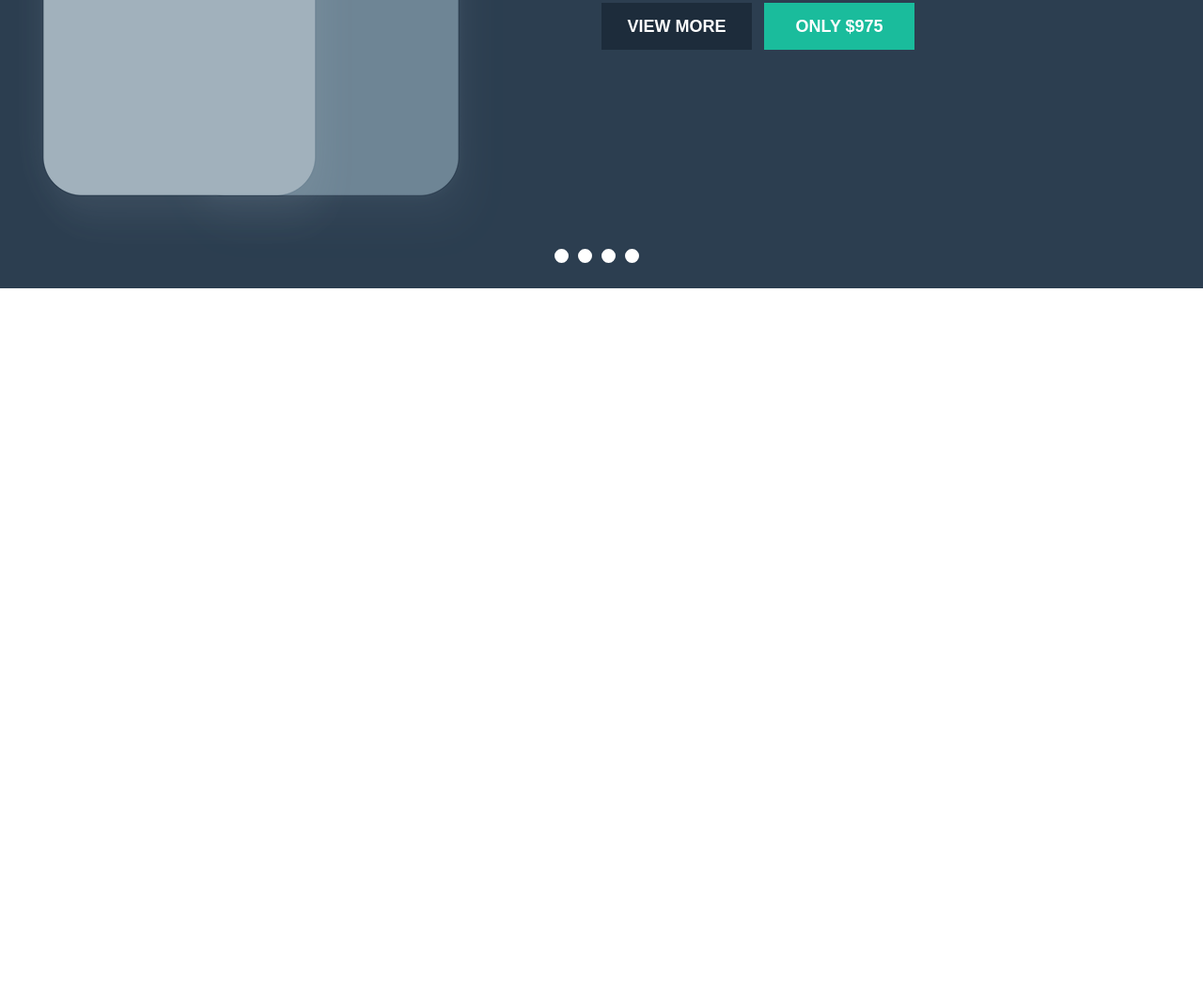
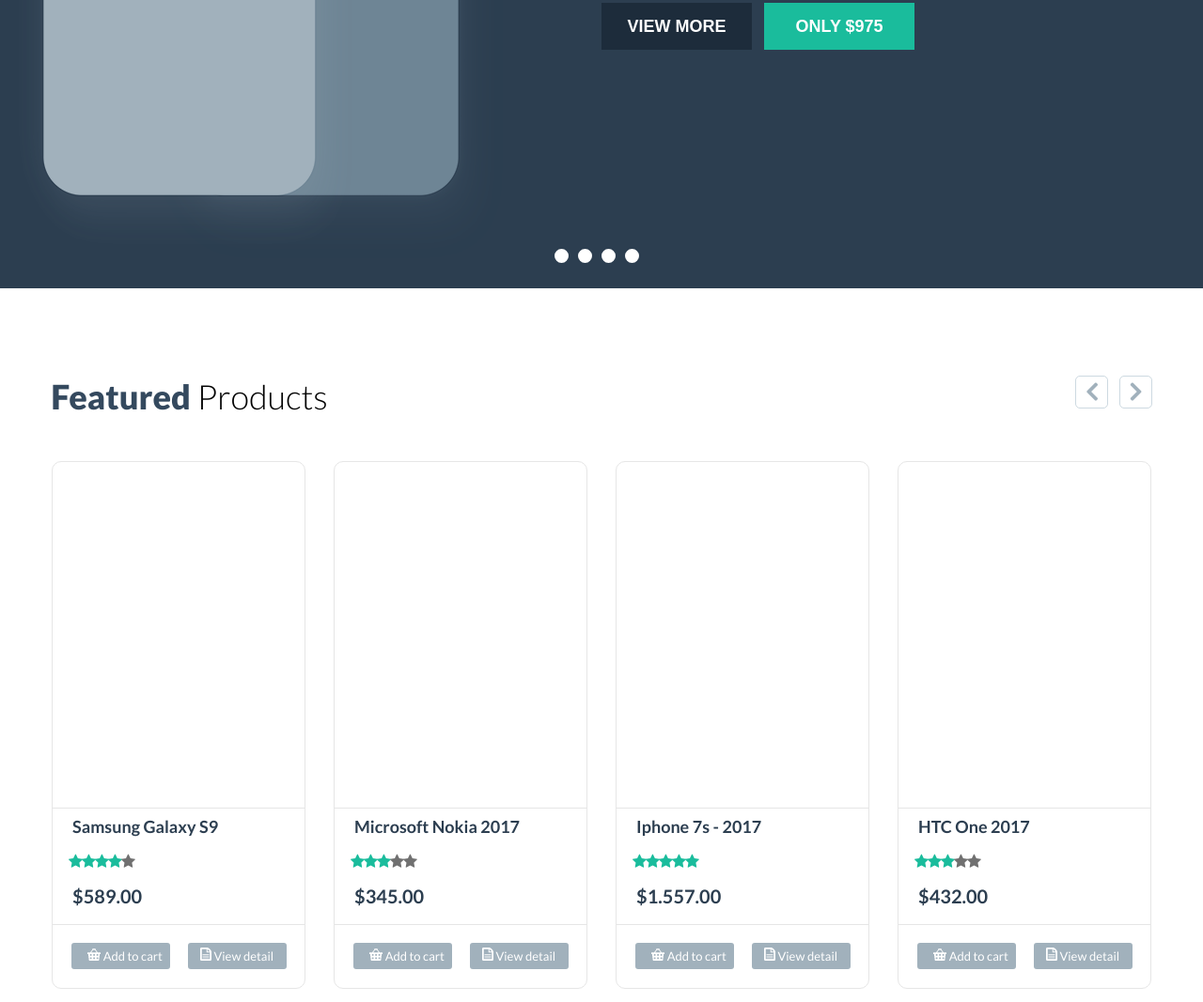
Before and after one commit to javaxenco/personal-project-html-and-css, a plain HTML site: page 15. HTML AND CSS PROJECT/index.html in a window 1280 px wide. Shown: the part 593-1660 px from the top of the page at 94% size. Before the commit the page ends 900 px from the top, so only its background shows below. Drawn offline with Linux system fonts and the light colour scheme.

Commit message:
feat(finished 4 components) project

```diff
--- a/15. HTML AND CSS PROJECT/index.html
+++ b/15. HTML AND CSS PROJECT/index.html
@@ -61,7 +61,118 @@
        <div class="ckoba"><div class="leftangle giji"> <i class="fa fa-angle-left"></i> </div>
        <div class="rightangle giji"> <i class="fa fa-angle-right"></i> </div></div>
     </header>
+    <main>  <div class="headd">
+            <div class="featured"> <span>Featured</span> Products</div>
+                <div class="arrowcontainer2">
+                    <div><i class="fa fa-angle-left"></i></div>
+                    <div> <i class="fa fa-angle-right"></i></div>
+                </div>
 
+        </div>
+        <section class="boxsection">   <div class="flexo">
+            <div class="salesbox">
+                <div class="firstbox"></div>
+            <div class="secondbox">
+                <div class="model"><h4>Samsung Galaxy S9</h4></div>
+                <div class="rating">
+                     <i class="fa fa-star"> </i>
+                     <i class="fa fa-star"> </i>
+                     <i class="fa fa-star"> </i>
+                     <i class="fa fa-star"> </i>
+                     <i class="fa fa-star" id="last"> </i>
+
+
+
+               </div>
+                <div class="price"><h4>$589.00</h4></div>
+            </div>
+            <div class="thirdbox">
+                <div class="thirdragac">
+                    <div class="addtocart"><img src="media/Shape 246.png"> Add to cart</div>
+                    <div class="View detail"><img src="media/Shape 247.png"> View detail</div></div>
+            </div>
+            </div>
+            <div class="salesbox">
+                <div class="firstbox"></div>
+            <div class="secondbox">
+                <div class="model"><h4> Microsoft Nokia 2017</h4></div>
+                <div class="rating">
+                     <i class="fa fa-star"> </i>
+                     <i class="fa fa-star"> </i>
+                     <i class="fa fa-star"> </i>
+                     <i class="fa fa-star" id="last"> </i>
+                     <i class="fa fa-star" id="last"> </i>
+
+
+
+               </div>
+                <div class="price"><h4>$345.00</h4></div>
+            </div>
+            <div class="thirdbox">  <div class="thirdragac">
+                <div class="addtocart"><img src="media/Shape 246.png"> Add to cart</div>
+                <div class="View detail"><img src="media/Shape 247.png"> View detail</div></div>
+            </div>
+            </div>
+            <div class="salesbox giji">
+                <div class="firstbox"></div>
+            <div class="secondbox">
+                <div class="model"><h4>Iphone 7s - 2017</h4></div>
+                <div class="rating">
+                     <i class="fa fa-star"> </i>
+                     <i class="fa fa-star"> </i>
+                     <i class="fa fa-star"> </i>
+                     <i class="fa fa-star"> </i>
+                     <i class="fa fa-star" > </i>
+
+
+
+               </div>
+                <div class="price"><h4>$1.557.00</h4></div>
+            </div>
+            <div class="thirdbox">
+                <div class="thirdragac">
+                    <div class="addtocart"><img src="media/Shape 246.png"> Add to cart</div>
+                    <div class="View detail"><img src="media/Shape 247.png"> View detail</div></div>
+            </div>
+            </div>
+            <div class="salesbox">
+                <div class="firstbox"></div>
+            <div class="secondbox">
+                <div class="model"><h4>HTC One 2017</h4></div>
+                <div class="rating">
+                     <i class="fa fa-star"> </i>
+                     <i class="fa fa-star"> </i>
+                     <i class="fa fa-star"> </i>
+                     <i class="fa fa-star" id="last"> </i>
+                     <i class="fa fa-star" id="last"> </i>
+
+
+
+               </div>
+                <div class="price"><h4>$432.00</h4></div>
+            </div>
+            <div class="thirdbox">
+                <div class="thirdragac">
+                    <div class="addtocart"><img src="media/Shape 246.png"> Add to cart</div>
+                    <div class="View detail"><img src="media/Shape 247.png"> View detail</div></div>
+            </div>
+            </div>
+
+
+        </div>
+        </section>
+        <section class="sectionfox"> <div class="flexfox">
+            <div class="iconcart"> <img src="media/Icon.png" alt=""></div>
+            <div class="textfox"> <h3>TheFox Is A Brilliant Item </h3>
+                <p>Aliquam congue eget massa in molestie. Nullam imperdiet consectetur adipiscing. Maecenas eu consequat quam. Aliquam tempor nibh nec laoreet laoreet. Suspendisse orci arcu, blandit in justo eget, dictum blandit elit.</p>
+            </div>
+
+
+            <div class="purchasebutton"> <p>PURCHASE NOW</p>  </div></div>
+
+
+    </section>
+          </main>
 
 </body>
 </html>
```
